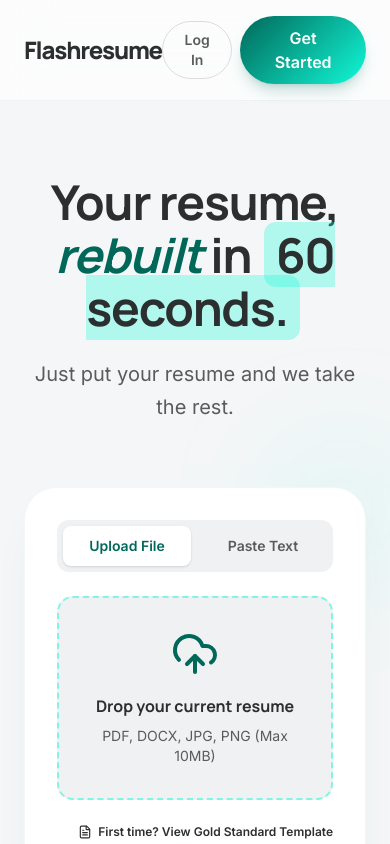
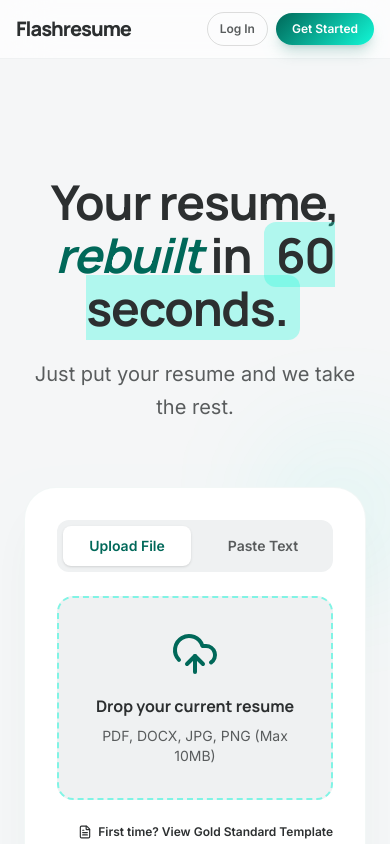
Before and after one commit to manoj402kumar/Flashresume, a Next.js app: page / in a window 390 px wide. Shown: the top 844 px of the page. Built offline with nearby package versions, Linux system fonts and the light colour scheme; no server answers.

Commit message:
fix: responsive navbar buttons for mobile

```diff
--- a/src/app/page.tsx
+++ b/src/app/page.tsx
@@ -203,8 +203,8 @@ export default function App() {
     <div className="min-h-screen font-sans" suppressHydrationWarning>
       {/* TopNavBar */}
       <nav className="fixed top-0 w-full z-50 glass-header border-b border-surface-container-low">
-        <div className="flex justify-between items-center max-w-7xl mx-auto px-6 py-4 w-full">
-          <div className="text-2xl font-extrabold tracking-tighter text-on-background font-headline">
+        <div className="flex justify-between items-center max-w-7xl mx-auto px-4 sm:px-6 py-3 sm:py-4 w-full">
+          <div className="text-xl sm:text-2xl font-extrabold tracking-tighter text-on-background font-headline shrink-0">
             Flashresume
           </div>
           <div className="hidden md:flex items-center gap-8">
@@ -214,18 +214,18 @@ export default function App() {
             )}
             <a href="#reviews" className="text-on-surface-variant hover:text-primary transition-colors font-medium">Reviews</a>
           </div>
-          <div className="flex items-center gap-3">
+          <div className="flex items-center gap-2 sm:gap-3 shrink-0">
             {currentUser ? (
-              <div className="flex items-center gap-3">
+              <div className="flex items-center gap-2 sm:gap-3">
                 <CreditBadge onTopUpClick={() => { setSelectedPricingPlan(null); setShowDownloadGate(true); }} />
 
                 {/* Account Dropdown */}
                 <div className="relative">
                   <button
                     onClick={() => setShowAccountDropdown(!showAccountDropdown)}
-                    className="w-10 h-10 rounded-xl bg-surface-container-low hover:bg-surface-container-high transition-colors flex items-center justify-center relative shadow-sm"
+                    className="w-9 h-9 sm:w-10 sm:h-10 rounded-xl bg-surface-container-low hover:bg-surface-container-high transition-colors flex items-center justify-center relative shadow-sm"
                   >
-                    <UserIcon className="w-5 h-5 text-on-surface-variant" />
+                    <UserIcon className="w-4 h-4 sm:w-5 sm:h-5 text-on-surface-variant" />
                     {credits < 10 && <span className="absolute top-0 right-0 w-3 h-3 bg-error rounded-full border-2 border-surface"></span>}
                   </button>
 
@@ -295,13 +295,13 @@ export default function App() {
               <div className="flex items-center gap-2">
                 <button
                   onClick={() => { setSelectedPricingPlan(null); setShowDownloadGate(true); }}
-                  className="text-sm font-bold px-4 py-2 rounded-full border border-on-surface-variant/20 hover:bg-surface-container-low transition-colors text-on-surface-variant"
+                  className="text-xs sm:text-sm font-bold px-3 sm:px-4 py-2 rounded-full border border-on-surface-variant/20 hover:bg-surface-container-low transition-colors text-on-surface-variant whitespace-nowrap"
                 >
                   Log In
                 </button>
                 <button
                   onClick={() => document.getElementById('file-upload')?.click()}
-                  className="flash-gradient text-white font-bold px-6 py-2.5 rounded-full hover:opacity-90 transition-all active:scale-95 shadow-lg shadow-primary/20"
+                  className="flash-gradient text-white font-bold text-xs sm:text-sm px-4 sm:px-6 py-2 sm:py-2.5 rounded-full hover:opacity-90 transition-all active:scale-95 shadow-lg shadow-primary/20 whitespace-nowrap"
                 >
                   Get Started
                 </button>
@@ -310,6 +310,7 @@ export default function App() {
           </div>
         </div>
       </nav>
+
 
       <main className="pt-24">
         {/* Hero Section */}
```
